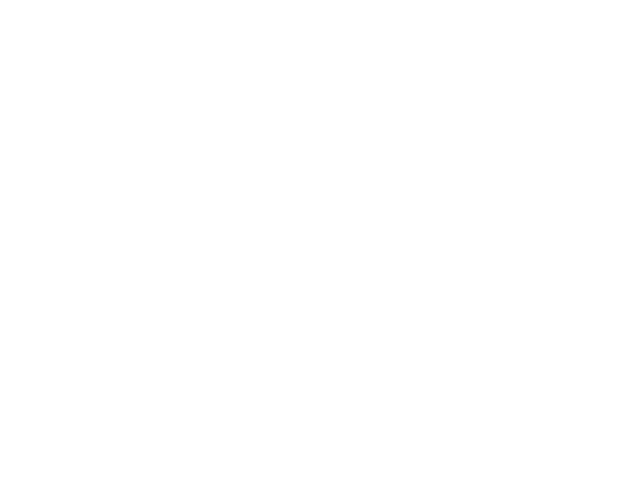
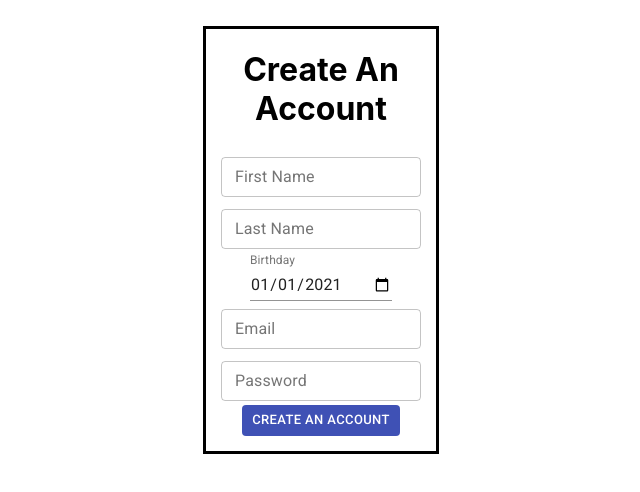
Before and after one commit to minericpark/StickIt, a React (Create React App) app in the folder stickit/: page /create-account in a window 1280 px wide. Shown: the top 492 px of the page, without its empty margins (319-959 px from the left). Built offline with nearby package versions, Linux system fonts and the light colour scheme.

Commit message:
styled 'Create Account Page'

```diff
--- a/stickit/src/App.js
+++ b/stickit/src/App.js
@@ -11,6 +11,7 @@
 import { AppContext } from './components/user_context';
 import MenuBar from "./components/menu_bar";
 import TestPage from "./components/test_page";
+import CreateAccount from "./components/create_account_page";
 
 function App() {
     const { userID } = useContext(AppContext);
@@ -26,6 +27,7 @@
                 <Route exact path="/test" component={TestPage}/>
                 <Route exact path="/dashboard" component={Dashboard}/>
                 <Route exact path="/login" component={LoginPage}/>
+                <Route exact path="/create-account" component={CreateAccount}/>
                 <Route exact path="/">
                     {userID ? (
                         <Redirect to="/dashboard" />
--- a/stickit/src/components/create_account_page.js
+++ b/stickit/src/components/create_account_page.js
@@ -5,9 +5,13 @@
 
 function CreateAccount(props) {
   const { userID, login } = useContext(AppContext);
+
   const [email, setEmail] = useState('');
   const [password, setPassword] = useState('');
-  const [error, toggleError] = useState({ email: false, password: false });
+  const [fname, setFname] = useState('');
+  const [lname, setLname] = useState('');
+  const [dob, setDOB] = useState('');
+  const [error, toggleError] = useState({ fname: false, lname: false, dob: false, email: false, password: false });
   const [errorMsg, setError] = useState('');
 
   //
@@ -15,13 +19,25 @@
     return <Redirect to="/dashboard" />;
   }
 
-  function handleLogin(event) {
+  function handleCreate(event) {
     let success = true;
     let errMsg = '';
 
     event.preventDefault();
 
-    if (email.length === 0) {
+    if (fname.length === 0) {
+        success = false;
+        errMsg = 'Please enter your first name';
+        toggleError({ fname: true });
+    } else if (lname.length === 0) {
+        success = false;
+        errMsg = 'Please enter your last name';
+        toggleError({ lname: true });
+    } else if (dob === null) {
+        success = false;
+        errMsg = 'Please enter your birthday';
+        toggleError({ dob: true });
+    } else if (email.length === 0) {
         success = false;
         errMsg = 'Please enter your email';
         toggleError({ email: true });
@@ -55,13 +71,25 @@
             if (value.trim() !== '') {
                 setPassword(value);
             }
+        } else if (name === 'fname') {
+            if (value.trim() !== '') {
+                setFname(value);
+            }
+        }  else if (name === 'lname') {
+            if (value.trim() !== '') {
+                setLname(value);
+            }
+        }  else if (name === 'dob') {
+            if (value.trim() !== '') {
+                setDOB(value);
+            }
         }
 
         setError(errMsg);
 }
   return (
     <div id="create_account_page" className="create-account-page">
-      <form id="creat-account-form" onSubmit={CreateAccount}>
+      <form id="create-account-form" onSubmit={handleCreate}>
                 <h1 className="title">Create An Account</h1>
                 <TextField
                     label="First Name"
@@ -70,7 +98,7 @@
                     size="small"
                     margin="dense"
                     variant="outlined"
-                    onChange={CreateAccount}
+                    onChange={handleInput}
                 />
                 <TextField
                     label="Last Name"
@@ -79,13 +107,16 @@
                     size="small"
                     margin="dense"
                     variant="outlined"
-                    onChange={CreateAccount}
+                    onChange={handleInput}
                 />
                 <TextField
                     id="date"
                     label="Birthday"
                     type="date"
-                    defaultValue="2017-05-24"
+                    defaultValue="2021-01-01"
+                    onChange={(dob) => {
+                      setDOB(dob);
+                    }}
                     InputLabelProps={{
                       shrink: true,
                     }}
--- a/stickit/src/css/App.css
+++ b/stickit/src/css/App.css
@@ -21,7 +21,7 @@
     text-align: center;
 }
 
-#login-form {
+#login-form, #create-account-form {
     margin: auto;
     max-width: 200px;
     width: fit-content;
@@ -29,3 +29,7 @@
     padding: 0 15px 15px 15px;
     text-align: center;
 }
+
+#create-account-form {
+    margin-top: 2%;
+}
```
